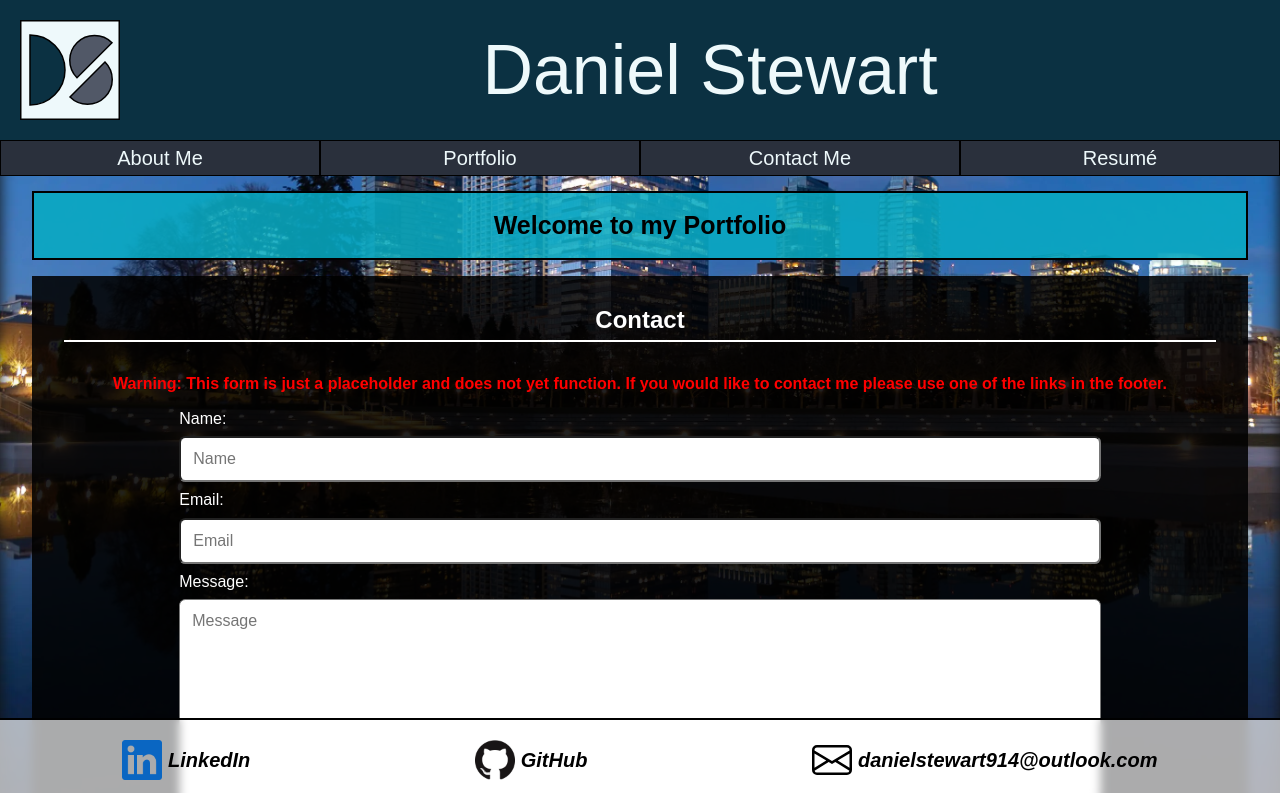
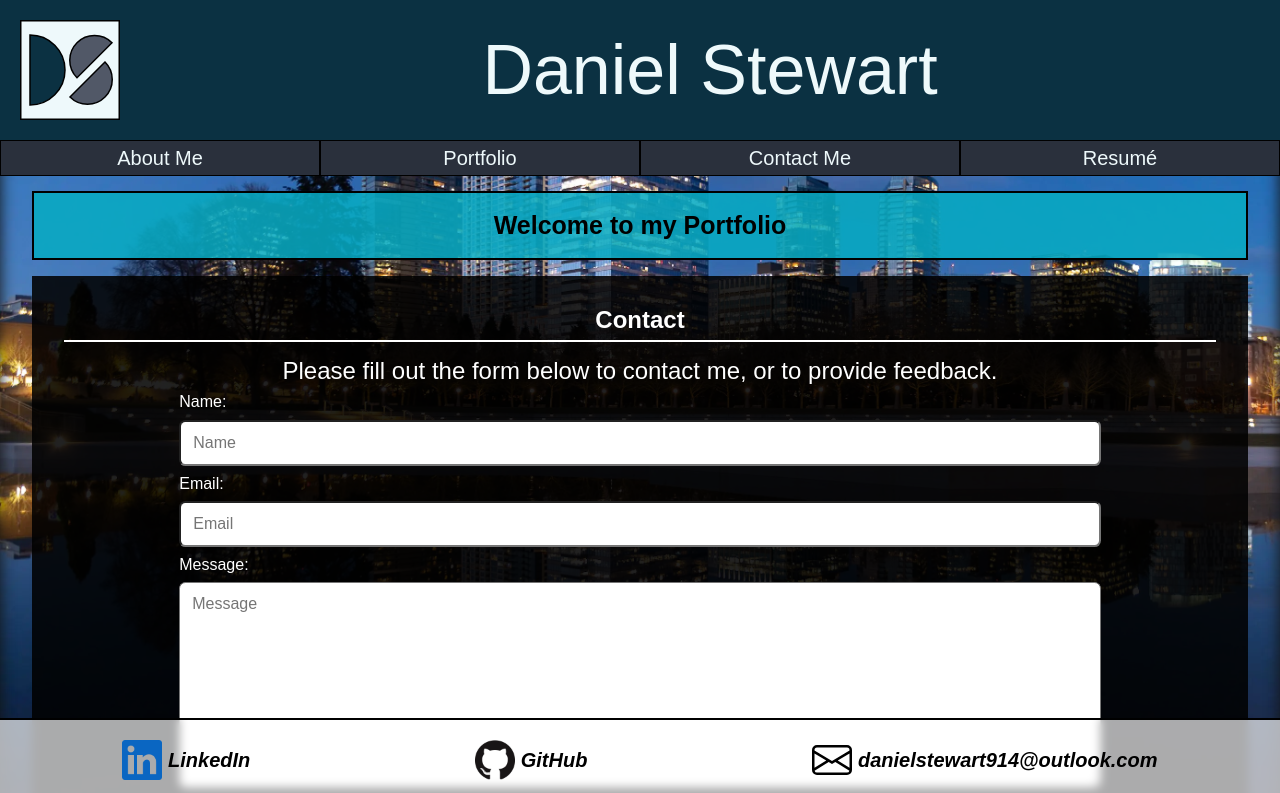
Before and after one commit to danielstewart914/react-portfolio, a React (Create React App) app: page /#/contact in a window 1280 px wide. Shown: the top 793 px of the page. Built offline with nearby package versions, Linux system fonts and the light colour scheme.

Commit message:
Update Contact form to connect with Formspree

```diff
--- a/package.json
+++ b/package.json
@@ -4,6 +4,7 @@
   "version": "0.1.0",
   "private": true,
   "dependencies": {
+    "@formspree/react": "^2.4.1",
     "@testing-library/jest-dom": "^5.16.5",
     "@testing-library/react": "^13.4.0",
     "@testing-library/user-event": "^13.5.0",
--- a/src/components/ContactForm/ContactForm.module.css
+++ b/src/components/ContactForm/ContactForm.module.css
@@ -26,6 +26,13 @@ input, textarea {
     width: 100%;
 }
 
+.Statement {
+	font-size: 1.5rem;
+	line-height: 1.1;
+	margin-bottom: 0.5rem;
+	text-align: center;
+}
+
 @media screen and (min-width: 576px) {
   form {
     width: 90%;
--- a/src/components/ContactForm/index.js
+++ b/src/components/ContactForm/index.js
@@ -1,5 +1,6 @@
 import { useState } from "react";
 import styles from './ContactForm.module.css';
+import { useForm } from '@formspree/react';
 
 const ContactForm = () => {
   // state variables
@@ -7,12 +8,13 @@ const ContactForm = () => {
   const [ email, setEmail ] = useState('');
   const [ message, setMessage ] = useState('');
   const [ errorMessage, setErrorMessage ] = useState('');
+  const [state, handleSubmit] = useForm('xdovlenb');
 
   // methods for setting input
   const set = {
-        name: value => setName( value ),
-        email: value => setEmail( value ),
-        message: value => setMessage( value )
+    name: value => setName(value),
+    email: value => setEmail(value),
+    message: value => setMessage(value)
   }
 
   // error messages
@@ -25,57 +27,62 @@ const ContactForm = () => {
   // test methods for input elements
   const check = {
     name: value => {
-            return value.length ? true : false;
+      return !!value.length;
     },
     email: value => {
-            return /^[A-Z0-9._%+-]{1,64}@(?:[A-Z0-9-]{1,63}\.){1,125}[A-Z]{2,63}$/i.test( value );
+      return /^[A-Z0-9._%+-]{1,64}@(?:[A-Z0-9-]{1,63}\.){1,125}[A-Z]{2,63}$/i.test(value);
     },
     message: value => {
-            return value.length ? true : false;
+      return !!value.length;
     }
   }
 
   // check input when input loses focus
   const handleFocusOut = ( event ) => {
     const { name: inputField, value } = event.target;
-        if ( !check[ inputField ]( value ) ) setErrorMessage( displayError[ inputField ] );
+    if (!check[inputField](value)) setErrorMessage( displayError[inputField]);
   }
 
   // set input on change
   const handleInputChange = ( event ) => {
     const { name: inputField, value } = event.target;
     setErrorMessage('');
-        return set[ inputField ]( value );
+    return set[inputField](value);
   }
 
-    // function for form submition
+  // function for form submission
   const handleFormSubmit = ( event ) => {
     event.preventDefault();
-        if ( !check.name( name ) ) {
-            setErrorMessage( displayError[ 'name' ] );
+    if ( !check.name(name) ) {
+      setErrorMessage(displayError['name']);
       return;
     }
-        if ( !check.email( email ) ) {
-            setErrorMessage( displayError[ 'email' ] );
+    if ( !check.email(email) ) {
+      setErrorMessage(displayError['email']);
       return;
     }
-        if ( !check.message( message ) ) {
-            setErrorMessage( displayError[ 'message' ] );
+    if ( !check.message(message) ) {
+      setErrorMessage(displayError['message']);
       return;
     }
 
-        // add code to submit code to backend server
+    handleSubmit(event);
 
     // reset inputs
     setName('');
     setEmail('');
     setMessage('');
-        setErrorMessage( 'Message has been sent!' )
+  }
+
+  if (state.succeeded) {
+      return <p className={styles.Statement}>Thanks for your Submission!</p>
   }
 
   return (
-        <form>
-            <label >
+    <>
+      <p className={styles.Statement}>Please fill out the form below to contact me, or to provide feedback.</p>
+      <form onSubmit={handleFormSubmit}>
+        <label>
           Name:
           <input
             value={name}
@@ -112,14 +119,14 @@ const ContactForm = () => {
         <div className={styles.Footer}>
           <button
             className='Button'
-                    onClick={handleFormSubmit}
+            type="submit"
           >
             Submit
           </button>
           <span className={styles.Message}>{errorMessage}</span>
         </div>
       </form>
-
+    </>
   )
 }
 
--- a/src/pages/Contact.js
+++ b/src/pages/Contact.js
@@ -3,9 +3,8 @@ import styles from './Pages.module.css';
 
 const Contact = () => {
     return (
-        <div className={styles.Page}>
+        <div className={styles.PageCol}>
             <h3  className={styles.Header}>Contact</h3>
-            <p className={ styles.Note } style={{ color: 'red', fontWeight: 600, margin: '1rem' }}>Warning: This form is just a placeholder and does not yet function. If you would like to contact me please use one of the links in the footer.</p>
             <ContactForm />
         </div>
     )
--- a/src/pages/Pages.module.css
+++ b/src/pages/Pages.module.css
@@ -21,8 +21,6 @@
 }
 
 .Page, .PageCol {
-	grid-column: 1;
-	grid-row: 1;
 	align-self: flex-start;
 	color: white;
 	display: flex;
```
Also changed, not shown: 1 other file (tests, documents, lock files or other folders). Lines whose indentation alone changed are shown as unchanged.
